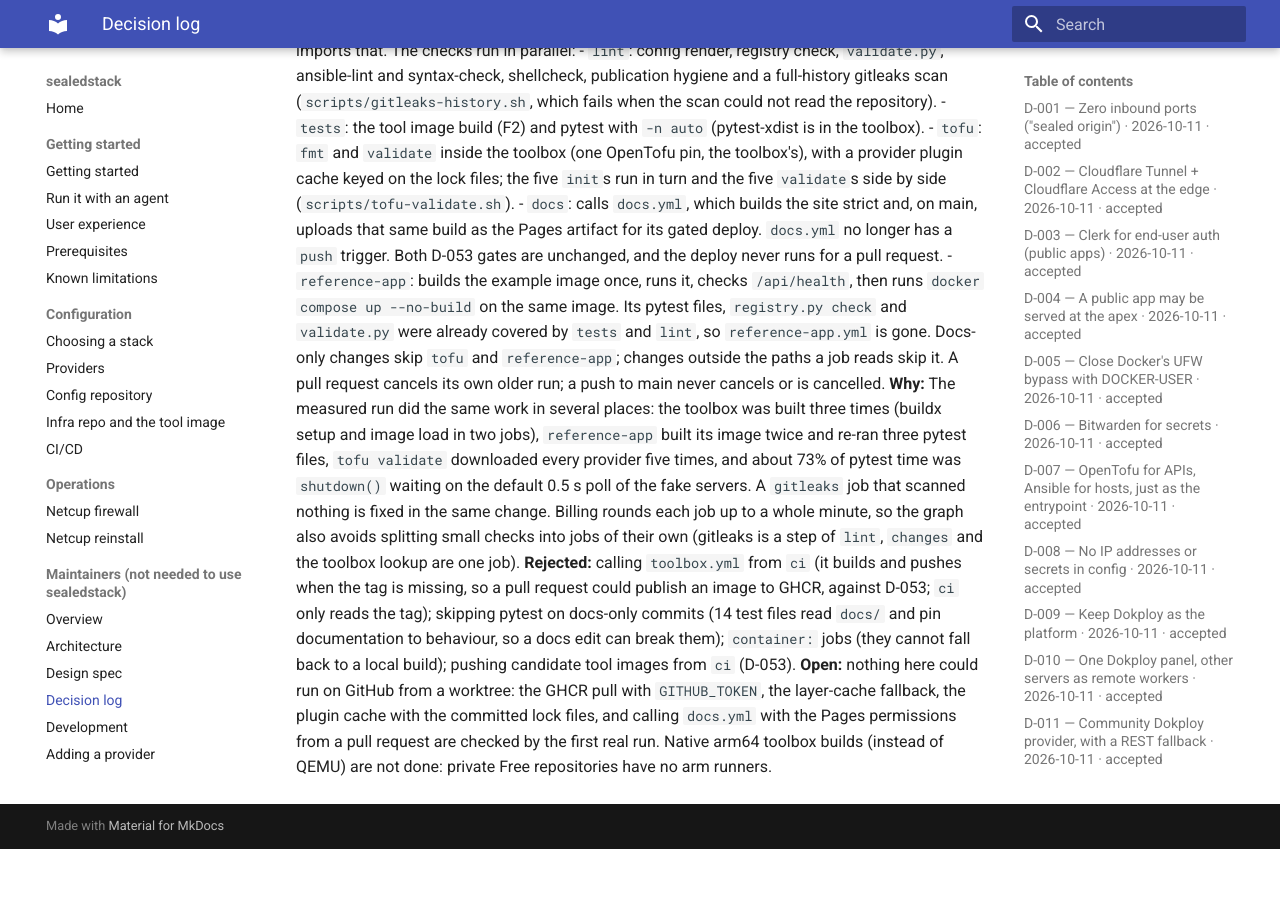
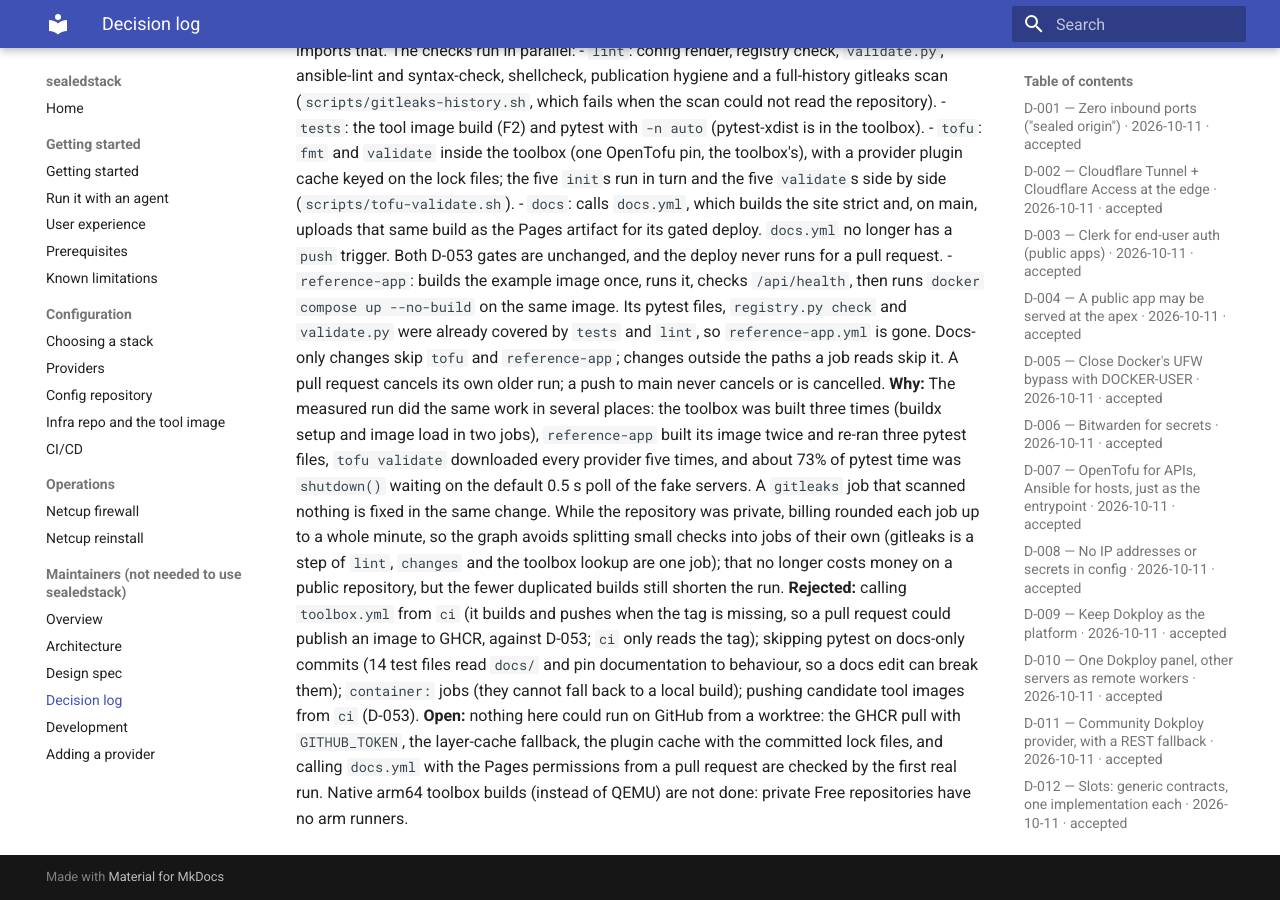
Before and after one commit to gauravnagar19/sealedstack, an MkDocs documentation site: the page built from docs/maintainers/decisions.md, in a window 1280 px wide and 900 px high, scrolled down 24150 px. Built offline with MkDocs 1.6.1 and Material for MkDocs 9.7.7, drawn with Linux system fonts in a browser that asks for light colours; before the commit the page ends 24999 px from its top, so only the background shows below that.

```diff
--- a/docs/maintainers/decisions.md
+++ b/docs/maintainers/decisions.md
@@ -378,6 +378,6 @@ GitHub environments with required reviewers are still used where the plan suppor
 - `docs`: calls `docs.yml`, which builds the site strict and, on main, uploads that same build as the Pages artifact for its gated deploy. `docs.yml` no longer has a `push` trigger. Both D-053 gates are unchanged, and the deploy never runs for a pull request.
 - `reference-app`: builds the example image once, runs it, checks `/api/health`, then runs `docker compose up --no-build` on the same image. Its pytest files, `registry.py check` and `validate.py` were already covered by `tests` and `lint`, so `reference-app.yml` is gone.
 Docs-only changes skip `tofu` and `reference-app`; changes outside the paths a job reads skip it. A pull request cancels its own older run; a push to main never cancels or is cancelled.
-**Why:** The measured run did the same work in several places: the toolbox was built three times (buildx setup and image load in two jobs), `reference-app` built its image twice and re-ran three pytest files, `tofu validate` downloaded every provider five times, and about 73% of pytest time was `shutdown()` waiting on the default 0.5 s poll of the fake servers. A `gitleaks` job that scanned nothing is fixed in the same change. Billing rounds each job up to a whole minute, so the graph also avoids splitting small checks into jobs of their own (gitleaks is a step of `lint`, `changes` and the toolbox lookup are one job).
+**Why:** The measured run did the same work in several places: the toolbox was built three times (buildx setup and image load in two jobs), `reference-app` built its image twice and re-ran three pytest files, `tofu validate` downloaded every provider five times, and about 73% of pytest time was `shutdown()` waiting on the default 0.5 s poll of the fake servers. A `gitleaks` job that scanned nothing is fixed in the same change. While the repository was private, billing rounded each job up to a whole minute, so the graph avoids splitting small checks into jobs of their own (gitleaks is a step of `lint`, `changes` and the toolbox lookup are one job); that no longer costs money on a public repository, but the fewer duplicated builds still shorten the run.
 **Rejected:** calling `toolbox.yml` from `ci` (it builds and pushes when the tag is missing, so a pull request could publish an image to GHCR, against D-053; `ci` only reads the tag); skipping pytest on docs-only commits (14 test files read `docs/` and pin documentation to behaviour, so a docs edit can break them); `container:` jobs (they cannot fall back to a local build); pushing candidate tool images from `ci` (D-053).
 **Open:** nothing here could run on GitHub from a worktree: the GHCR pull with `GITHUB_TOKEN`, the layer-cache fallback, the plugin cache with the committed lock files, and calling `docs.yml` with the Pages permissions from a pull request are checked by the first real run. Native arm64 toolbox builds (instead of QEMU) are not done: private Free repositories have no arm runners.
```
Also changed, not shown: 1 other file.
